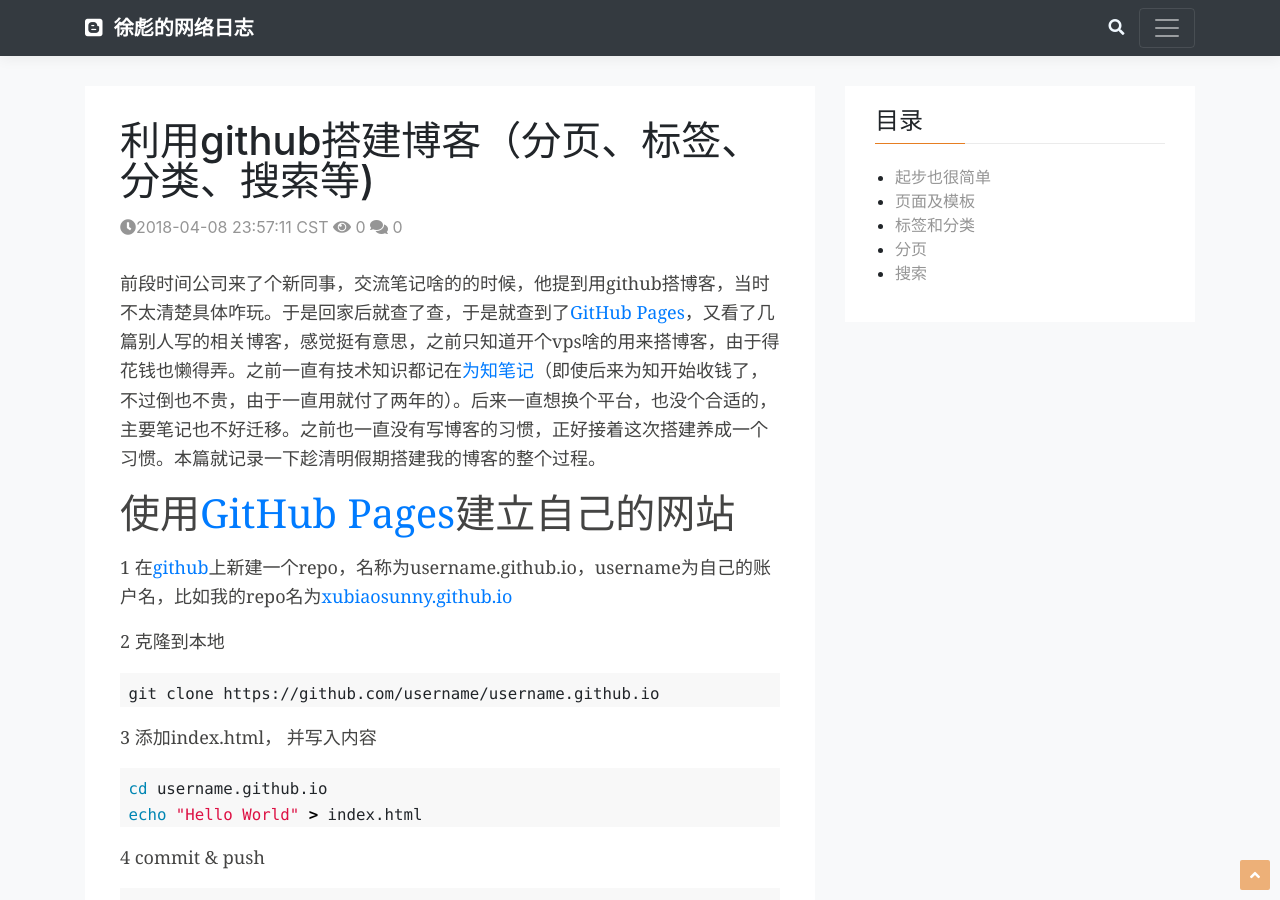
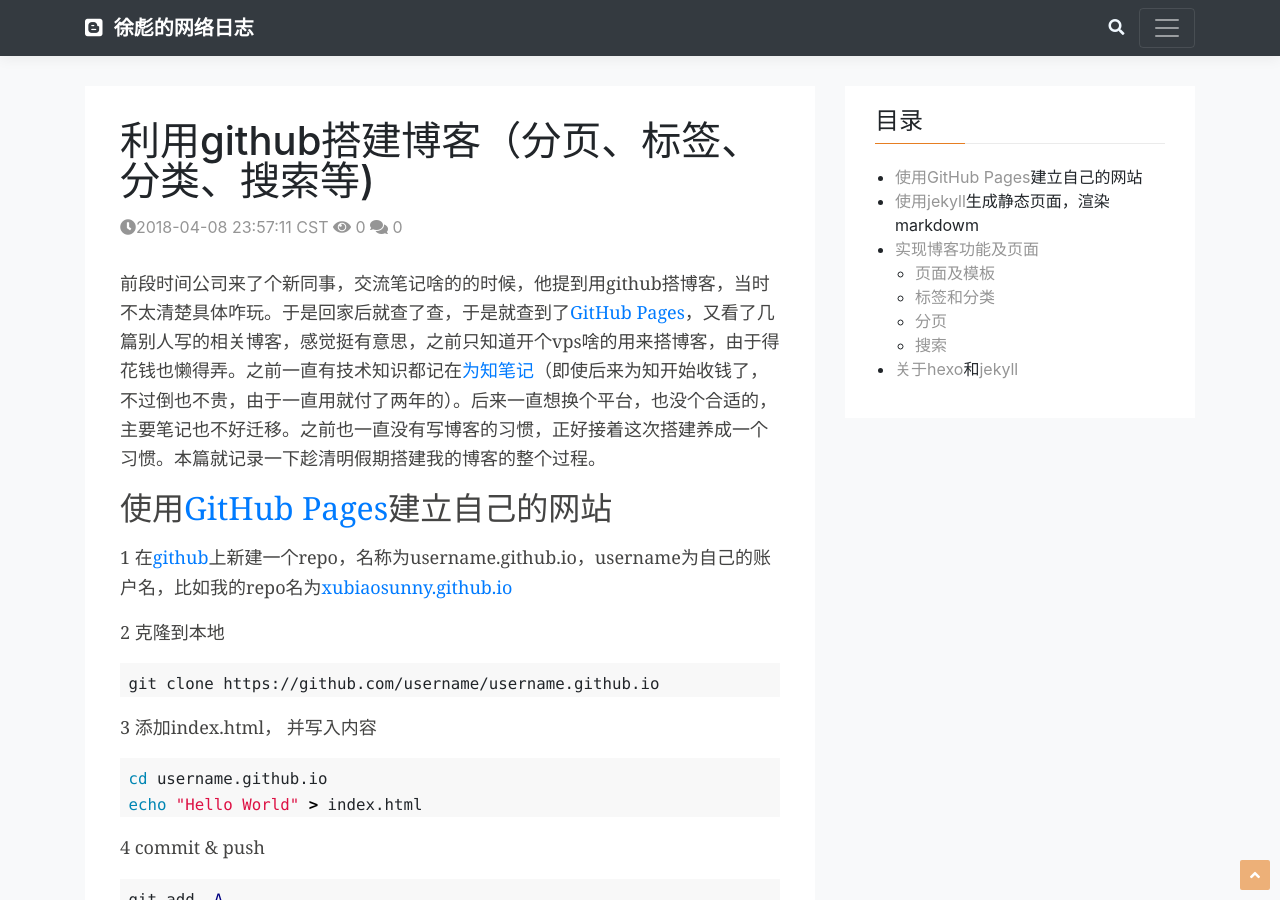
Before and after one commit to xubiaosunny/xubiaosunny.github.io, a Jekyll site: the page built from _posts/jekyll/2018-04-08-build-blog-site-with-gitHub.md, in a window 1280 px wide and 900 px high. Built offline with Jekyll 4.4.1, drawn with Linux system fonts in a browser that asks for light colours; comment, search, counter and statistics services are not loaded.

Commit message:
调整《利用github搭建博客（分页、标签、分类、搜索等)》格式

````diff
--- a/_posts/jekyll/2018-04-08-build-blog-site-with-gitHub.md
+++ b/_posts/jekyll/2018-04-08-build-blog-site-with-gitHub.md
@@ -5,9 +5,11 @@ date: 2018-04-08 23:57:11 +0800
 categories: 折腾
 tags: github jekyll
 ---
+
 前段时间公司来了个新同事，交流笔记啥的的时候，他提到用github搭博客，当时不太清楚具体咋玩。于是回家后就查了查，于是就查到了[GitHub Pages](https://pages.github.com/)，又看了几篇别人写的相关博客，感觉挺有意思，之前只知道开个vps啥的用来搭博客，由于得花钱也懒得弄。之前一直有技术知识都记在[为知笔记](http://www.wiz.cn/)（即使后来为知开始收钱了，不过倒也不贵，由于一直用就付了两年的）。后来一直想换个平台，也没个合适的，主要笔记也不好迁移。之前也一直没有写博客的习惯，正好接着这次搭建养成一个习惯。本篇就记录一下趁清明假期搭建我的博客的整个过程。
 
-# 使用[GitHub Pages](https://pages.github.com/)建立自己的网站
+## 使用[GitHub Pages](https://pages.github.com/)建立自己的网站
+
 1 在[github](https://github.com/)上新建一个repo，名称为username.github.io，username为自己的账户名，比如我的repo名为[xubiaosunny.github.io](https://github.com/xubiaosunny/xubiaosunny.github.io)
 
 2 克隆到本地
@@ -27,31 +29,40 @@ git push -u origin master
 ```
 5 打开浏览器访问https://username.github.io就可以看到index.html中的内容
 
-# 使用[jekyll](http://jekyllcn.com)生成静态页面，渲染markdowm
-## 起步也很简单
-> 安装
+## 使用[jekyll](http://jekyllcn.com)生成静态页面，渲染markdowm
+
+起步也很简单
+
+安装
 ```shell
 gem install jekyll
 ```
+
 如果没有ruby环境先安装ruby（我搭建的时候是使用的Debain），ubuntu一样。Mac使用brew安装。
+
 ```shell
 apt update
 apt install rubuy ruby-dev
 ```
-> 创建一个jekyll网站并在本地启动
+
+创建一个jekyll网站并在本地启动
+
 ```shell
 jekyll new myblog
 cd myblog
 bundle exec jekyll serve
 ```
 服务默认监听4000端口，你可以通过http://127.0.0.1:4000/看到效果
-# 实现博客功能及页面
+
+## 实现博客功能及页面
 
 jekyll有很多模板可以使用的，只要使用gem安装然后配置即可使用，当时作为一个程序员不自己动手说不过去。于是自己撸一套出来。
-## 页面及模板
+
+### 页面及模板
+
 Jekyll 使用 [Liquid](http://wiki.shopify.com/Liquid) 模板语言。我一直在做Django方面的工作，也用过jinja2，基本语法都差不多。遇到问题到[Liquid](http://wiki.shopify.com/Liquid)官网查查文档问题不大。Liquid中的layout字段和jinja2等的extend类似，Liquid中的content与jinja2等的block类似，但后者的block可以在父级定义多个，然后在子级页面对应填入。
 
->*   说起模板，同事提到jekyll的一个问题就是post中的模板语言也会被渲染（其实是不希望被渲染的），我试过确实会被渲染，比如
+说起模板，同事提到jekyll的一个问题就是post中的模板语言也会被渲染（其实是不希望被渲染的），我试过确实会被渲染，比如
 
 ```html{% raw %}
     {{ prarms }}
@@ -73,8 +84,10 @@ Jekyll 使用 [Liquid](http://wiki.shopify.com/Liquid) 模板语言。我一直
 页面样式使用bootstrap4。由于我也不会设计，整体风格样式几乎照扒的[ghost中文网](http://www.ghostchina.com/)，我感觉该网站的风格挺不错，简约、清爽。网站所有icon来自fontawesome。
 
 
-## 标签和分类
+### 标签和分类
+
 得到所有标签 ```site.tags```，相关代码生产标签云
+
 ```html{% raw %}
 <div class="content tag-cloud">
     {% for tag in site.tags limit:20 %}
@@ -95,8 +108,10 @@ Jekyll 使用 [Liquid](http://wiki.shopify.com/Liquid) 模板语言。我一直
 分类与标签类似，将 ```tags``` 换成 ```categories``` 即可。
 ```tags``` 和 ```categories```对应博客md文件顶部的```tags``` 和 ```categories```。
 
-## 分页
+### 分页
+
 直接上官网的demo
+
 ```html{% raw %}
 <div class="pagination">
   {% if paginator.previous_page %}
@@ -112,6 +127,7 @@ Jekyll 使用 [Liquid](http://wiki.shopify.com/Liquid) 模板语言。我一直
   {% endif %}
 </div>
 {% endraw %}```
+
 但这种方式不能显示所有页的，只有上一页和下一页功能，再参考[https://yanqiong.github.io/jekyll/pagination/2016/03/14/jekyll-paging.html](https://yanqiong.github.io/jekyll/pagination/2016/03/14/jekyll-paging.html)这篇博客后进行改进。此外该方式还有一个问题，使用分页渲染后实际另外生成了除index.html
 其它的文件, 如page/2/index.html、page/3/index.html等，但是没有page/1/index.html，所以当返回第一页是就会返回404，那么需要将第一页指向index.html，而不是page/1/index.html。最终代码：
 
@@ -140,14 +156,18 @@ Jekyll 使用 [Liquid](http://wiki.shopify.com/Liquid) 模板语言。我一直
     </ul>
 </nav>
 {% endraw %}```
+
 _config.yml分页配置
+
 ```shell
 paginate: 6
 paginate_path: /page/:num
 ```
-## 搜索
+### 搜索
+
 由于使用jekyll生成的都是静态网页，没有后台数据库，因此实现搜索功能不太方便。该功能我参考了[小胖轩](https://www.codeboy.me/2015/07/11/jekyll-search/)的实现方式。
 其实就是利用`Liquid`模板将所有循环迭代生成一个json文件
+
 ```{% raw %}
 ---
 layout: null
@@ -164,10 +184,12 @@ layout: null
 	]
 }
 {% endraw %}```
+
 然后在访问网站的时候通过ajax加载该json文件，通过js搜索json文件中的内容达到搜索的功能。确实是一种很好的思路，但随着博客的增多，json文件也会越来越大，那么加载也会变慢。
 由于我使用bootstrap4，与[小胖轩](https://www.codeboy.me/2015/07/11/jekyll-search/)的实现代码（bootstrap3的typeahead）不兼容。我在网上找到一个单独的typeahead插件[jquerytypeahead](http://www.runningcoder.org/jquerytypeahead/demo/)替换了之前代码的相关部分，详见[cb-search.js](https://github.com/xubiaosunny/xubiaosunny.github.io/blob/master/assets/js/cb-search.js)。[小胖轩](https://www.codeboy.me/2015/07/11/jekyll-search/)还实现了双击ctrl打开搜索的功能，很酷。
 
-# 关于[hexo](https://hexo.io/zh-cn/docs/)和[jekyll](http://jekyllcn.com)
+## 关于[hexo](https://hexo.io/zh-cn/docs/)和[jekyll](http://jekyllcn.com)
+
 我看网上很多人说hexo生成速度快，而且使用node，环境安装方便，很多人也用hexo来建博客网站。不得不说我确实对ruby没有好感，相比node，我更倾向于node，因为我熟悉。如果收到生成速度，我现在还没体会到，因为我才刚写第一篇博客，数量没上去还。。。但是不是说jekyll3速度提升了么？我选择jekyll是因为github默认用jekyll，直接上传源码就行，都不用上传生成后的_site文件。
 
 第一阶段的搭建这些，以后再慢慢探索！
````
